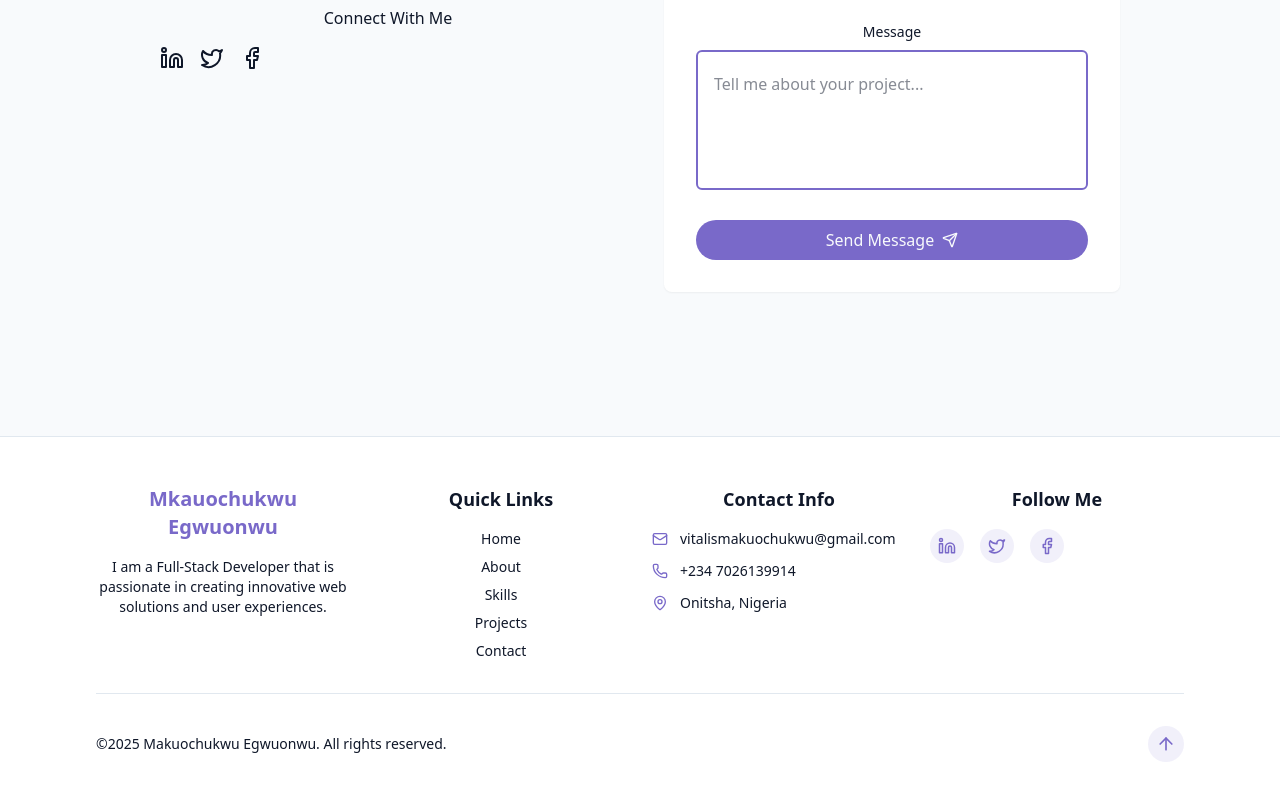
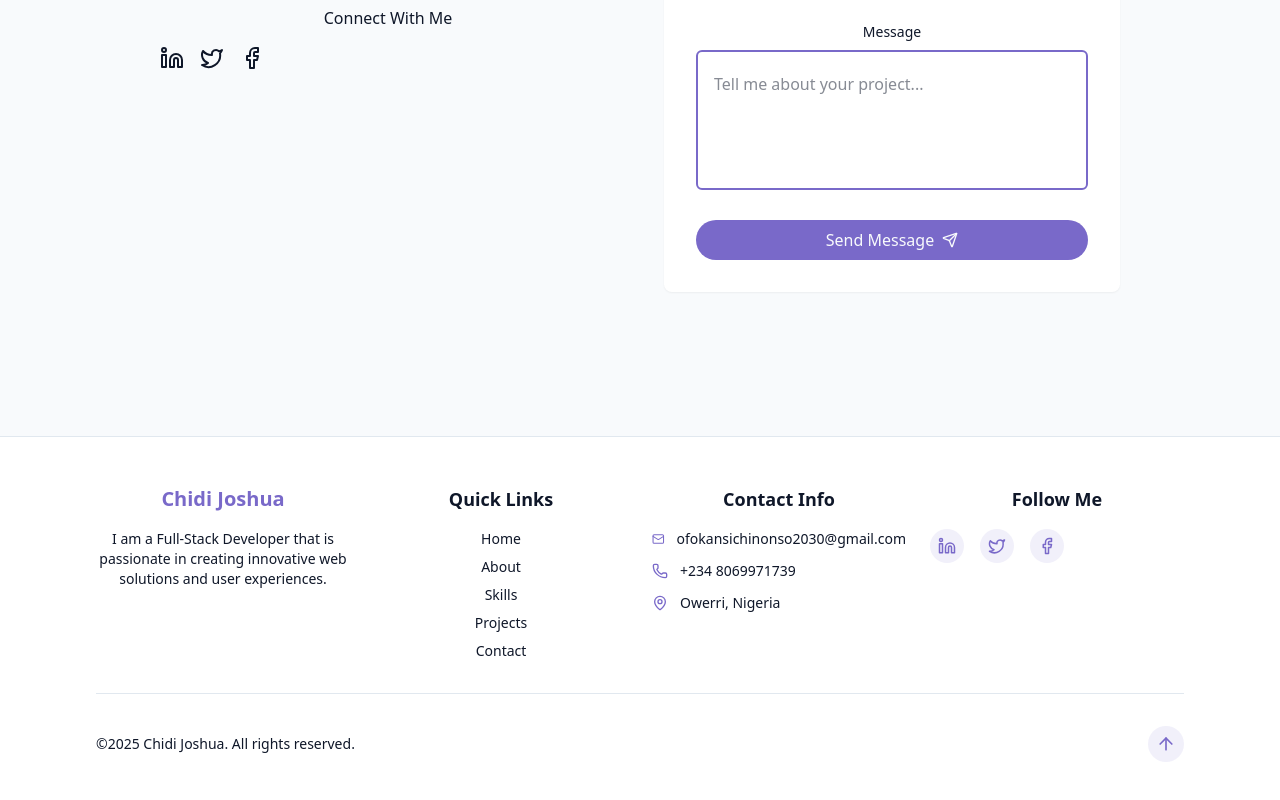
Before and after one commit to Chidi2424/myportoflio, a React (Vite) app: page / in a window 1280 px wide. Shown: the part 4234-5034 px from the top of the page. Built offline with nearby package versions, Linux system fonts and the light colour scheme.

Commit message:
Update footer with new personal information

```diff
--- a/src/component/Footer.jsx
+++ b/src/component/Footer.jsx
@@ -18,7 +18,7 @@ const Footer = () => {
           {/* Brand Section */}
           <div className="space-y-4">
             <h3 className="text-xl font-bold text-primary">
-              Mkauochukwu Egwuonwu
+              Chidi Joshua
             </h3>
             <p className="text-sm text-muted-foreground">
               I am a Full-Stack Developer that is passionate in creating
@@ -70,10 +70,10 @@ const Footer = () => {
               <div className="flex items-center space-x-3">
                 <Mail className="h-4 w-4 text-primary" />
                 <a
-                  href="mailto:vitalismakuochukwu@gmail.com"
+                  href="mailto:ofokansichinonso2030@gmail.com"
                   className="text-sm text-muted-foreground hover:text-primary transition-colors"
                 >
-                  vitalismakuochukwu@gmail.com
+                  ofokansichinonso2030@gmail.com
                 </a>
               </div>
               <div className="flex items-center space-x-3">
@@ -82,13 +82,13 @@ const Footer = () => {
                   href="tel:+2347026139914"
                   className="text-sm text-muted-foreground hover:text-primary transition-colors"
                 >
-                  +234 7026139914
+                  +234 8069971739
                 </a>
               </div>
               <div className="flex items-center space-x-3">
                 <MapPin className="h-4 w-4 text-primary" />
                 <span className="text-sm text-muted-foreground">
-                  Onitsha, Nigeria
+                  Owerri, Nigeria
                 </span>
               </div>
             </div>
@@ -99,7 +99,7 @@ const Footer = () => {
             <h4 className="text-lg font-semibold">Follow Me</h4>
             <div className="flex space-x-4">
               <a
-                href="https://www.linkedin.com/in/makuochukwu-egwuonwu-749898321?utm_source=share&utm_campaign=share_via&utm_content=profile&utm_medium=android_app"
+                href="https://www.linkedin.com/in/chidi-joshua"
                 className="p-2 rounded-full bg-primary/10 hover:bg-primary/20 text-primary transition-colors"
               >
                 <Linkedin size={18} />
@@ -112,7 +112,7 @@ const Footer = () => {
               </a>
 
               <a
-                href="https://www.facebook.com/makuochukwu.egwuonwu.7"
+                href="https://www.facebook.com/chidi24"
                 className="p-2 rounded-full bg-primary/10 hover:bg-primary/20 text-primary transition-colors"
               >
                 <Facebook size={18} />
@@ -124,7 +124,7 @@ const Footer = () => {
         {/* Bottom Section */}
         <div className="pt-8 border-t border-border flex flex-wrap justify-between items-center">
           <p className="text-sm text-muted-foreground">
-            &copy;{new Date().getFullYear()} Makuochukwu Egwuonwu. All rights
+            &copy;{new Date().getFullYear()} Chidi Joshua. All rights
             reserved.
           </p>
           <a
```
